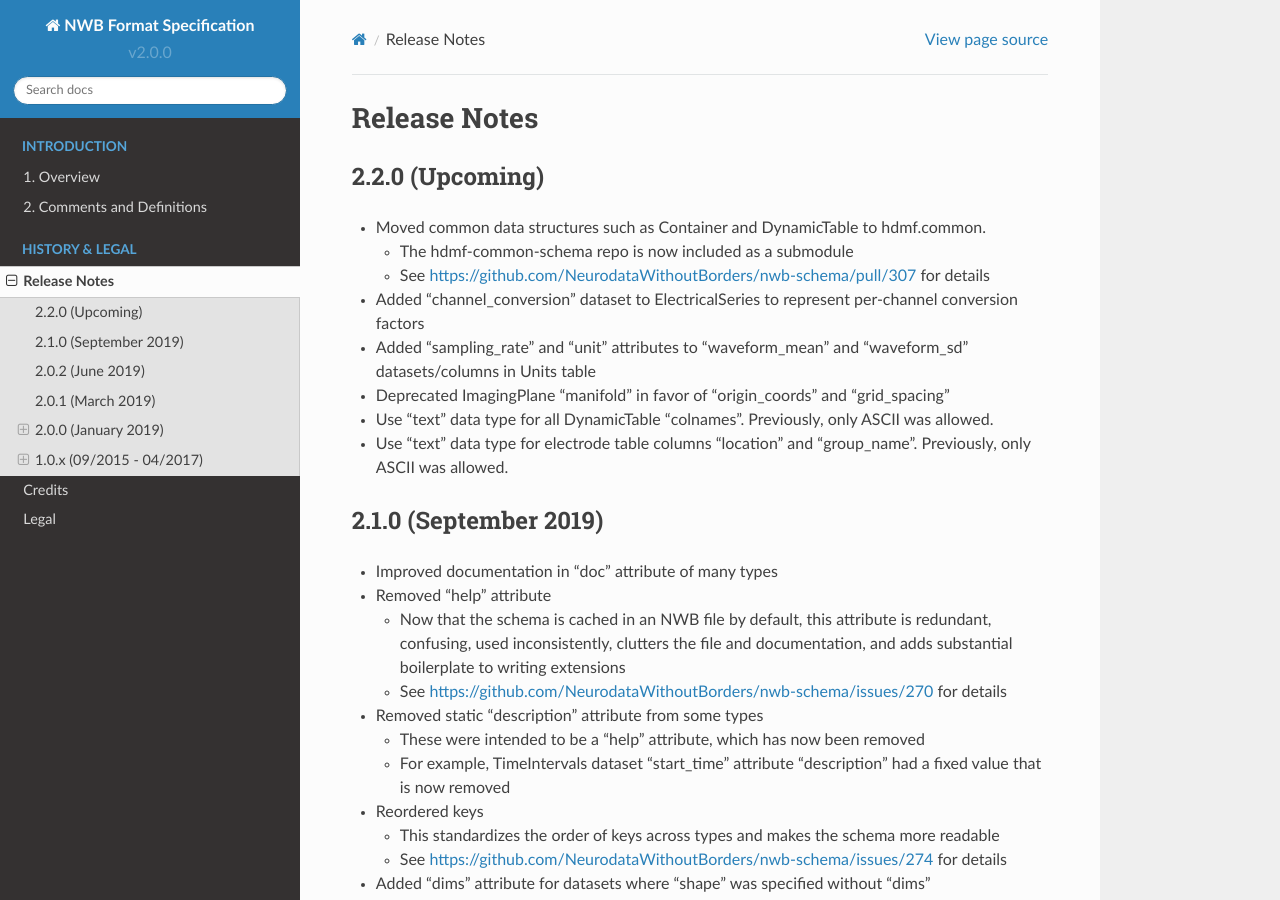
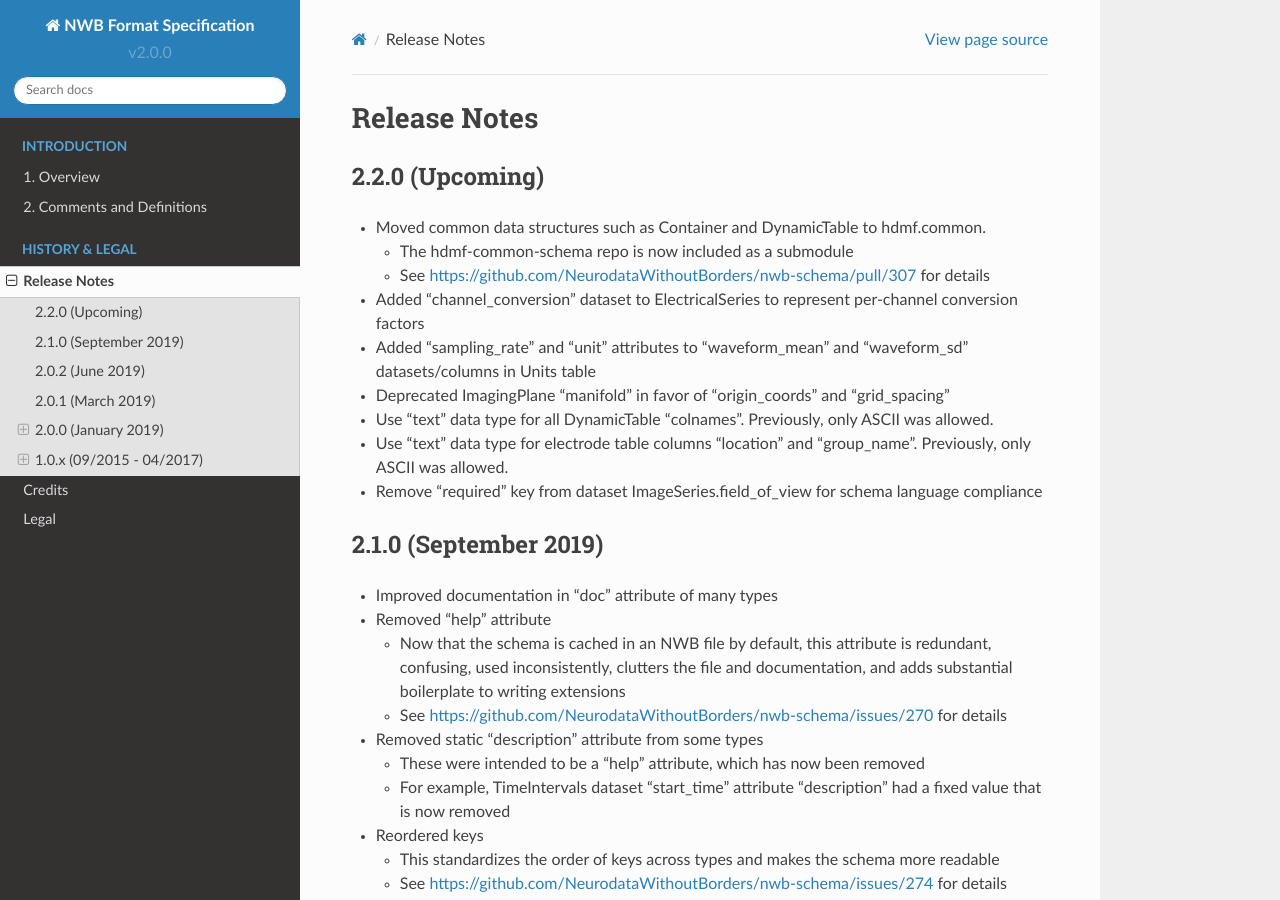
Before and after one commit to NeurodataWithoutBorders/nwb-schema, a Sphinx documentation site: the page built from docs/format/source/format_release_notes.rst, in a window 1280 px wide and 900 px high. Built offline with Sphinx 7.4.7 and the Read the Docs theme 2.0.0, drawn with Linux system fonts in a browser that asks for light colours.

Commit message:
Update format_release_notes.rst

```diff
--- a/docs/format/source/format_release_notes.rst
+++ b/docs/format/source/format_release_notes.rst
@@ -18,6 +18,8 @@ Release Notes
 - Use "text" data type for all DynamicTable "colnames". Previously, only ASCII was allowed.
 
 - Use "text" data type for electrode table columns "location" and "group_name". Previously, only ASCII was allowed.
+
+- Remove "required" key from dataset ImageSeries.field_of_view for schema language compliance
 
 
 2.1.0 (September 2019)
```
